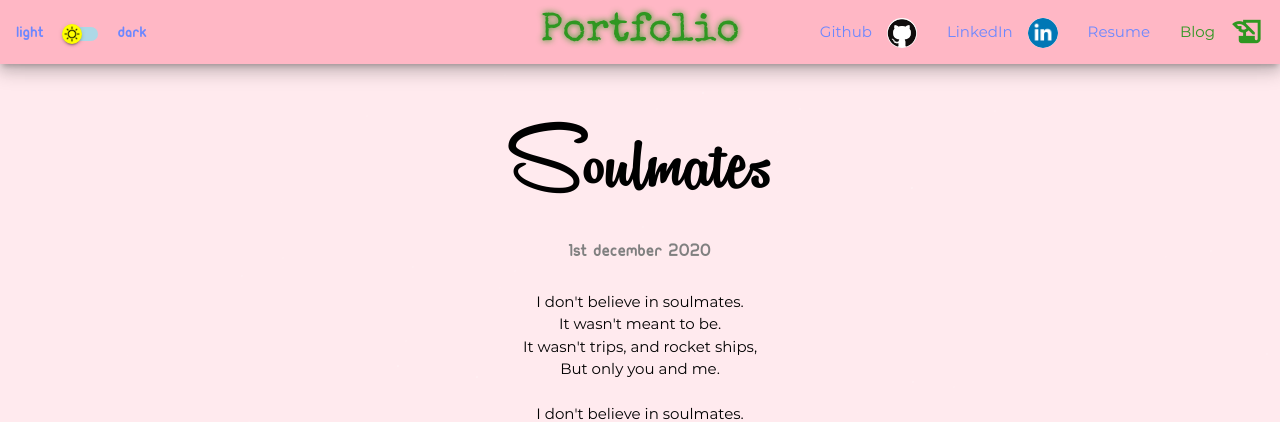
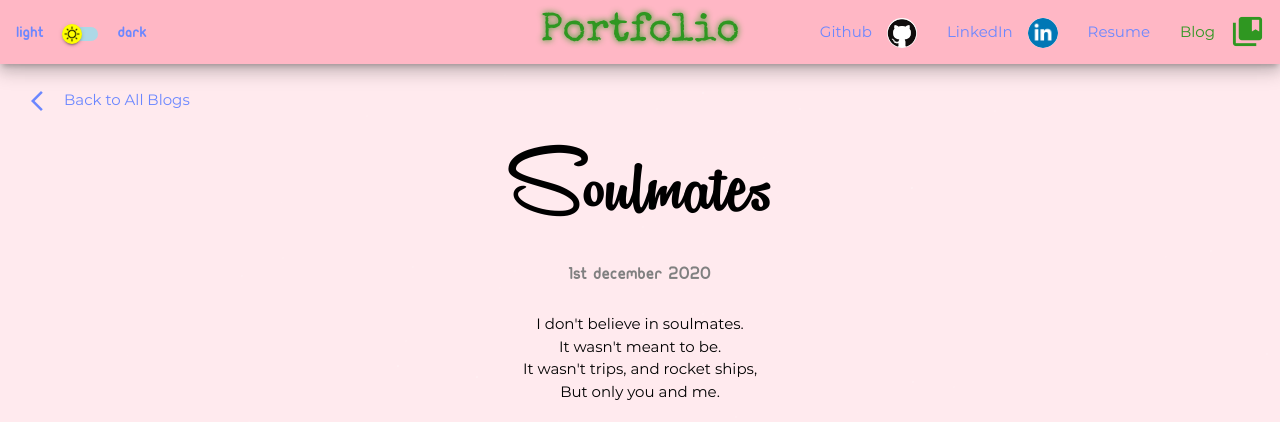
Before and after one commit to sin-of-sloth/portfolio, a Django app: template blog/templates/blog/detail.html in a window 1280 px wide. Shown: the top 422 px of the page. Run offline with Django 3.2, Linux system fonts and the light colour scheme; the template is opened without the code that fills it: values that come from a table or form of the project are taken from there, others are empty; data comes from the database, SQL or seed files in the repository; both versions use the stored data as it was after the commit.

Commit message:
back to blogs + poem-prose icons

```diff
--- a/blog/templates/blog/detail.html
+++ b/blog/templates/blog/detail.html
@@ -6,6 +6,11 @@
 {% block blog-url%}{% url 'blog:all_blogs' %}{% endblock %}
 
 {% block content %}
+
+
+<a href="{% url 'blog:all_blogs' %}" class="back-button"><i class="material-icons left">arrow_back_ios_new</i>Back to All Blogs</a>
+
+<br>
 
 <div class="container">
     <div class="row">
--- a/portfolio/static/portfolio/css/light.css
+++ b/portfolio/static/portfolio/css/light.css
@@ -60,3 +60,11 @@ body {
 .card-title {
     color: #2f9721 !important;
 }
+
+.back-button {
+    color: #6b87ff !important;
+}
+
+.back-button:hover {
+    color: #a8b5eb !important;
+}
--- a/portfolio/static/portfolio/css/style.css
+++ b/portfolio/static/portfolio/css/style.css
@@ -118,14 +118,11 @@ body {
 .collapsible-header {
     border-bottom: 0 !important;
     font-size: xx-large !important;
+    justify-content: space-between;
 }
 
 .collapsible-body {
     border-bottom: 0 !important;
-}
-
-.collapsible-header {
-    justify-content: space-between;
 }
 
 .collapsible li.active .expand {
@@ -166,3 +163,9 @@ body {
 .switch label input[type="checkbox"]:not(:checked) + .lever {
     background-color: lightblue;
 }
+
+.back-button {
+    padding-top: 25px !important;
+    padding-left: 25px !important;
+    position: fixed !important;
+}
--- a/portfolio/templates/portfolio/base.html
+++ b/portfolio/templates/portfolio/base.html
@@ -41,7 +41,7 @@
                     <li><a href="https://github.com/sin-of-sloth" target="_blank">Github&emsp;<img src="{% static 'portfolio/github.png' %}" alt="" class="circle navbar-logo"></a></li>
                     <li><a href="https://www.linkedin.com/in/arjunlal0709" target="_blank">LinkedIn&emsp;<img src="{% static 'portfolio/linkedin.png' %}" alt="" class="circle navbar-logo"></a></li>
                     <li><a href="{% static 'portfolio/resume.pdf' %}" target="_blank">Resume</a></li>
-                    <li><a href="{% block blog-url %}{% endblock %}" class="bloglink"><span class="blog">Blog<i class="material-icons right medium">history_edu</i></span></a></li>
+                    <li><a href="{% block blog-url %}{% endblock %}" class="bloglink"><span class="blog">Blog<i class="material-icons right medium">collections_bookmark</i></span></a></li>
                 </ul>
             </div>
         </nav>
--- a/portfolio/templates/portfolio/home.html
+++ b/portfolio/templates/portfolio/home.html
@@ -37,7 +37,7 @@
                             </div>
                             <div class="card-content">
                                 <span class="card-title">{{ project.title }}</span>
-                                <hr>
+                                <hr class="theme-text">
                                 <p>{{ project.description }}</p>
                             </div>
                             <div class="card-action">
```
Also changed, not shown: blog/templates/blog/all_blogs.html (+8 -1 lines), portfolio/static/portfolio/css/dark.css (+8 -0 lines), db.sqlite3, 5 other files.
